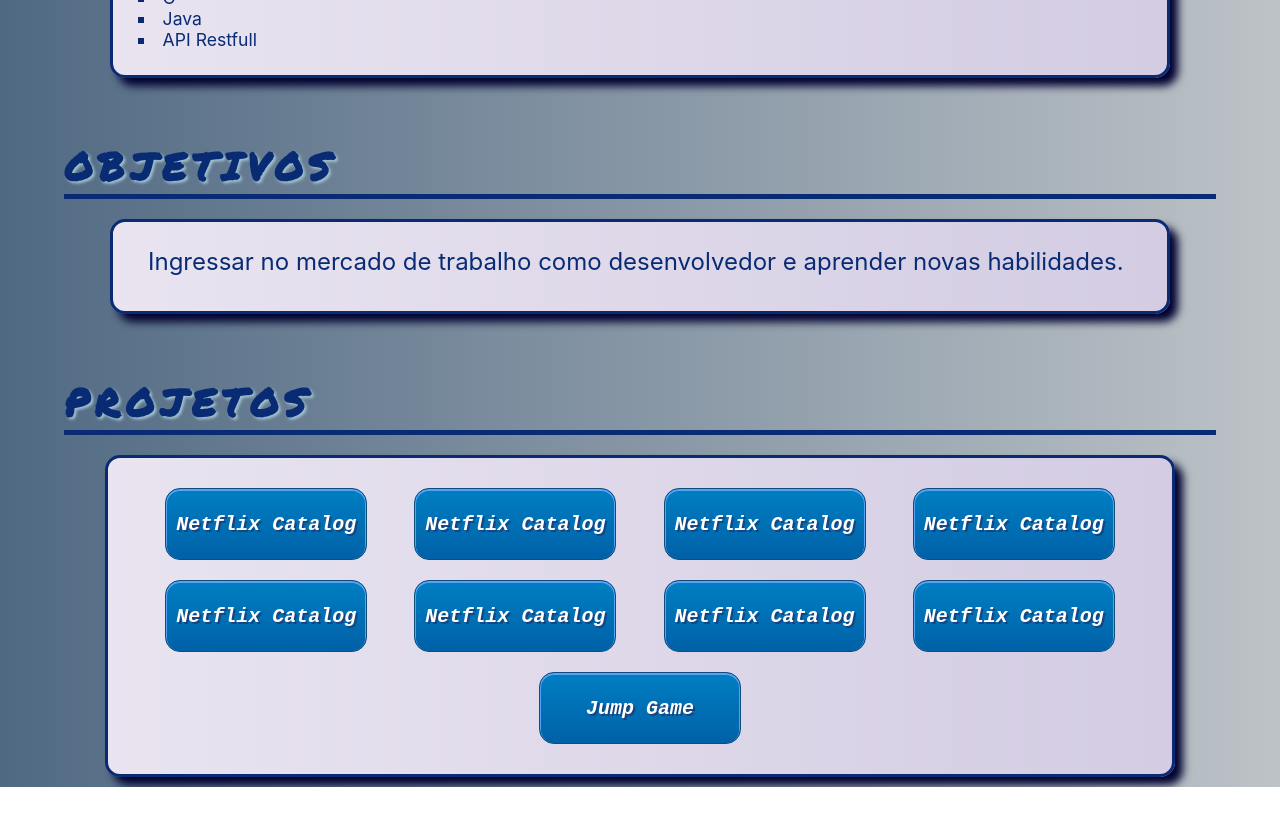
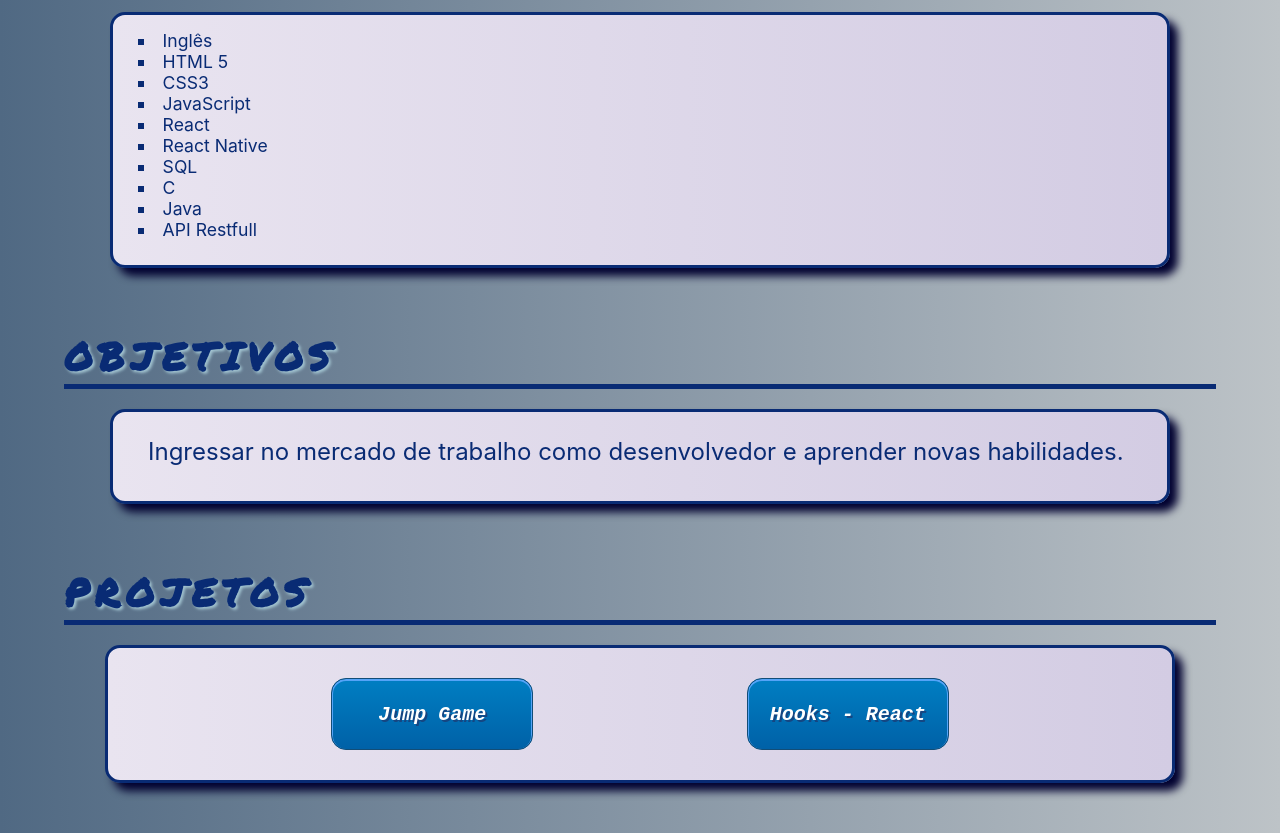
Before and after one commit to delonhenrique/delonhenrique.github.io, a React (Create React App) app: page / in a window 1280 px wide. Shown: the part 1940-2773 px from the top of the page. Before the commit the page ends 2727 px from the top, so only its background shows below. Built offline with nearby package versions, Linux system fonts and the light colour scheme.

Commit message:
Projects

```diff
--- a/src/App.css
+++ b/src/App.css
@@ -30,7 +30,7 @@
   padding: 15px;
   padding-top: 5px;
   margin-top: 10px;
-  margin-bottom: 10px;
+  margin-bottom: 50px;
   font-size: 1.1rem;
   color: var(--title-color);
   box-shadow: 8px 8px 8px var(--shadow-blue);
--- a/src/components/Button.css
+++ b/src/components/Button.css
@@ -18,6 +18,7 @@
 	height: 70px;
 	align-items: center;
 	justify-content: center;
+	text-align: center;
 }
 .Button:hover {
 	background:linear-gradient(to bottom, #0061a7 5%, #007dc1 100%);
--- a/src/components/Projects.jsx
+++ b/src/components/Projects.jsx
@@ -7,16 +7,9 @@ import Button from "./Button";
 const Projects = (props) => {
     return (
         <div className="card inLine">
-            <Button title="Netflix Catalog" link="#" />
-            <Button title="Netflix Catalog" link="#" />
-            <Button title="Netflix Catalog" link="#" />
-            <Button title="Netflix Catalog" link="#" />
-            <Button title="Netflix Catalog" link="#" />
-            <Button title="Netflix Catalog" link="#" />
-            <Button title="Netflix Catalog" link="#" />
-            <Button title="Netflix Catalog" link="#" />
             <Button title="Jump Game"
                 link="https://delonhenrique.github.io/jump-game/" />
+            <Button title="Hooks - React" link="https://delonhenrique.github.io/hooks-react/" />
         </div>
     )
 }
--- a/src/components/SectionTitle.css
+++ b/src/components/SectionTitle.css
@@ -10,7 +10,7 @@
     width: 90%;
     border-bottom: 5px solid var(--title-color);
     margin: 10px;
-    margin-top: 50PX;
+    margin-top: 10PX;
     color: var(--title-color);
     text-shadow: 2px 2px 3px rgb(162, 196, 209);
 }
--- a/src/components/views/Home.css
+++ b/src/components/views/Home.css
@@ -16,6 +16,7 @@
     color: rgb(4, 79, 114);
     letter-spacing: 3px;
     text-shadow: 2px 2px darkblue;
+    margin-bottom: 30px;
 }
 
 .mainHome {
```
